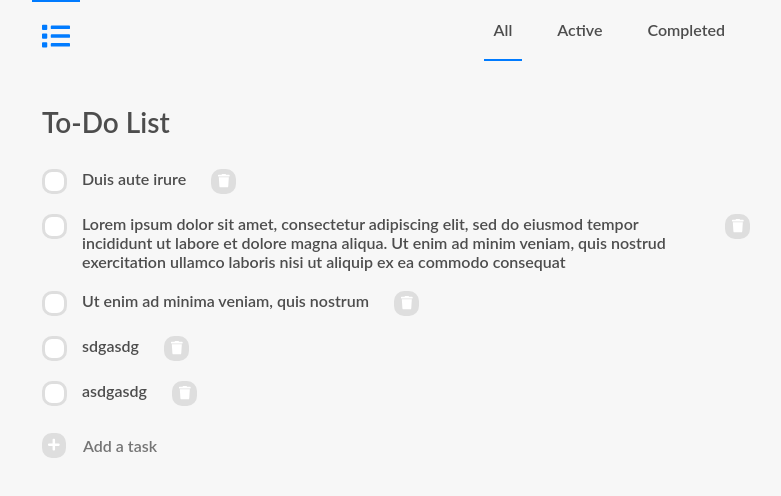
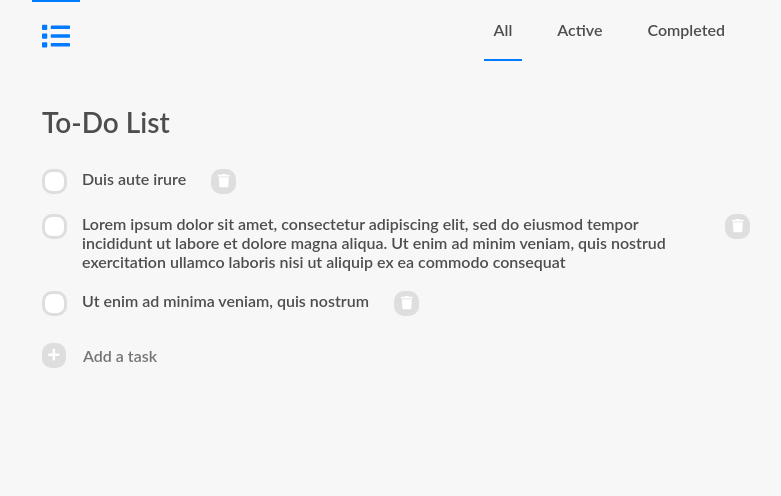
Before and after one commit to edhwang90/react_todo, a React (Create React App) app: page / in a window 1280 px wide. Shown: the top 496 px of the page, without its empty margins (244-1025 px from the left). Built offline with nearby package versions, Linux system fonts and the light colour scheme; data requests are answered from the project's data file.

Commit message:
clean up
clean up

```diff
--- a/db.json
+++ b/db.json
@@ -14,16 +14,6 @@
       "id": 3,
       "name": "Ut enim ad minima veniam, quis nostrum",
       "isComplete": false
-    },
-    {
-      "id": 4365,
-      "name": "sdgasdg",
-      "isComplete": false
-    },
-    {
-      "id": 4570,
-      "name": "asdgasdg",
-      "isComplete": false
     }
   ]
 }
--- a/src/index.scss
+++ b/src/index.scss
@@ -3,7 +3,7 @@
 html, body, div, p, label, input {
   background-color: $background-color;
   color: $font-color;
-  font-family: Lato;
+  font-family: Lato, Open sans, sans-serif;
   font-size: 16px;
   font-weight: 600;
   margin: 0;
```
Also changed, not shown: src/logo.svg, 1 other file (tests, documents, lock files or other folders).
